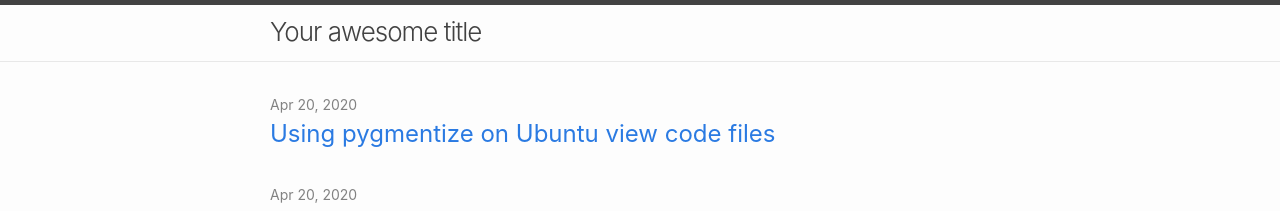
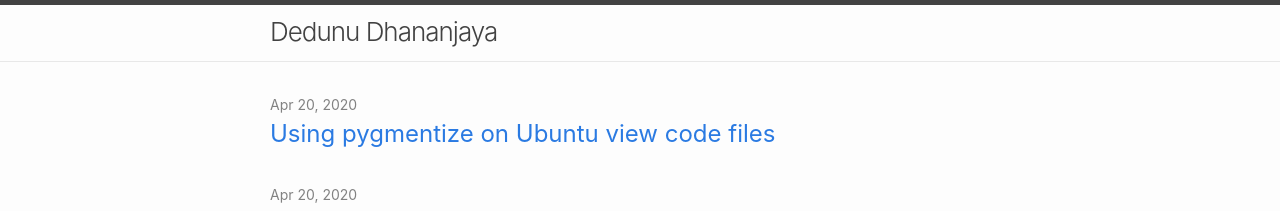
Before and after one commit to dedunu/dedunu.github.io, a Jekyll site: the page built from index.md, in a window 1280 px wide and 900 px high. Shown: the top 211 px of the window. Built offline with Jekyll 4.4.1, drawn with Linux system fonts in a browser that asks for light colours.

Commit message:
Change the blog title

```diff
--- a/_config.yml
+++ b/_config.yml
@@ -1,4 +1,4 @@
-title: Your awesome title
+title: Dedunu Dhananjaya
 author:
   name: Dedunu Dhananjaya
   email:
```
